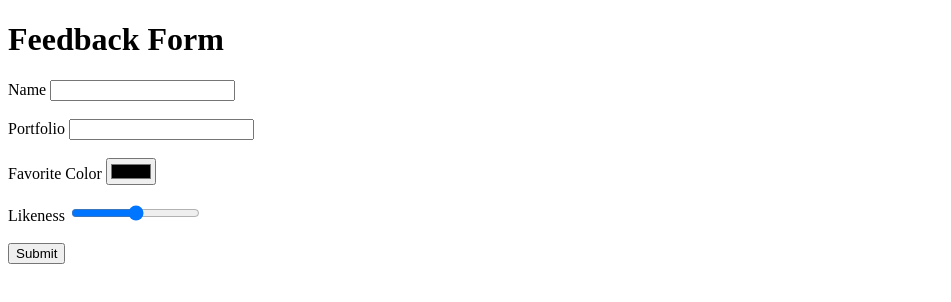
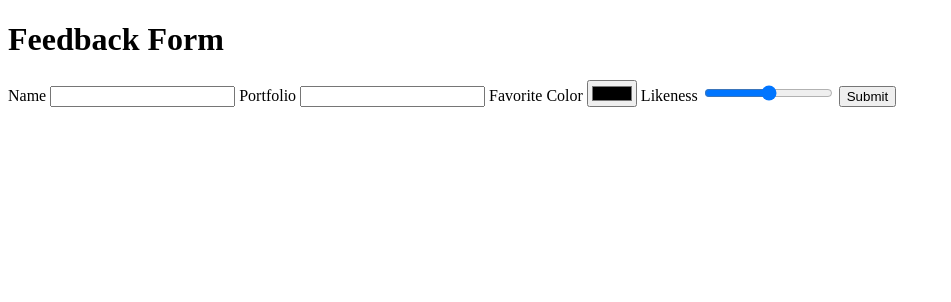
Before and after one commit to acciojob/html-feedback-form-dhanushkunchakuri, a website: page main.html in a window 1280 px wide. Shown: the whole page, without its empty margins (0-951 px from the left). Drawn offline with Linux system fonts and the light colour scheme.

Commit message:
created a submission

```diff
--- a/main.html
+++ b/main.html
@@ -14,16 +14,16 @@
 	<form method="post">
 		<label for="name">Name</label>
 		<input id="name" type="text" minlength="3" maxlength="50" required>
-		<br><br>
+		<!-- <br><br> -->
 		<label for="portfolio">Portfolio</label>
-		<input id="portfolio" type="url" required>
-		<br><br>
+		<input id="portfolio" type="URL" required>
+		<!-- <br><br> -->
 		<label for="favColor"> Favorite Color	</label>
 		<input id="favColor" type="color" required>
-		<br><br>
+		<!-- <br><br> -->
 		<label for="likeness">Likeness</label>
 		<input id="likeness" type="range"  min="1" max="100" required>
-		<br><br>
+		<!-- <br><br> -->
 		<button type="submit">Submit</button>
 	</form>
 </body>
```
